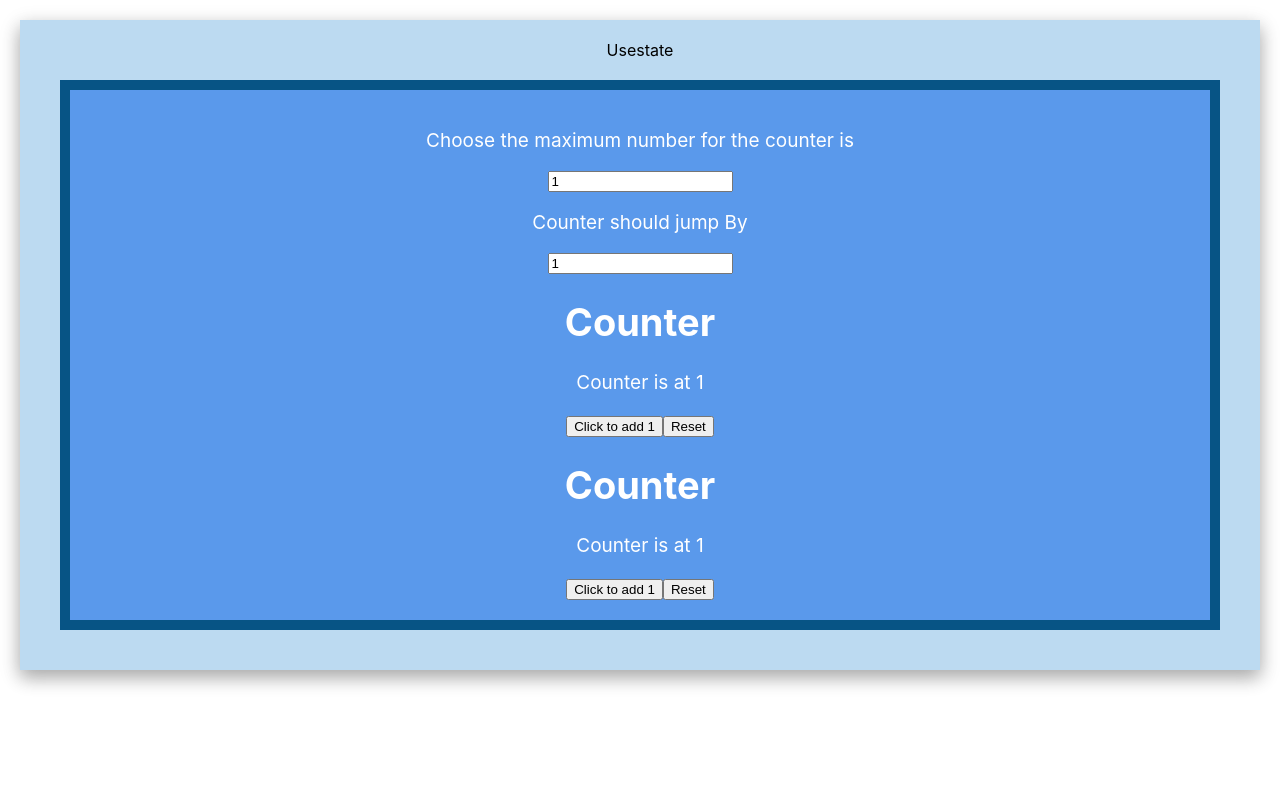
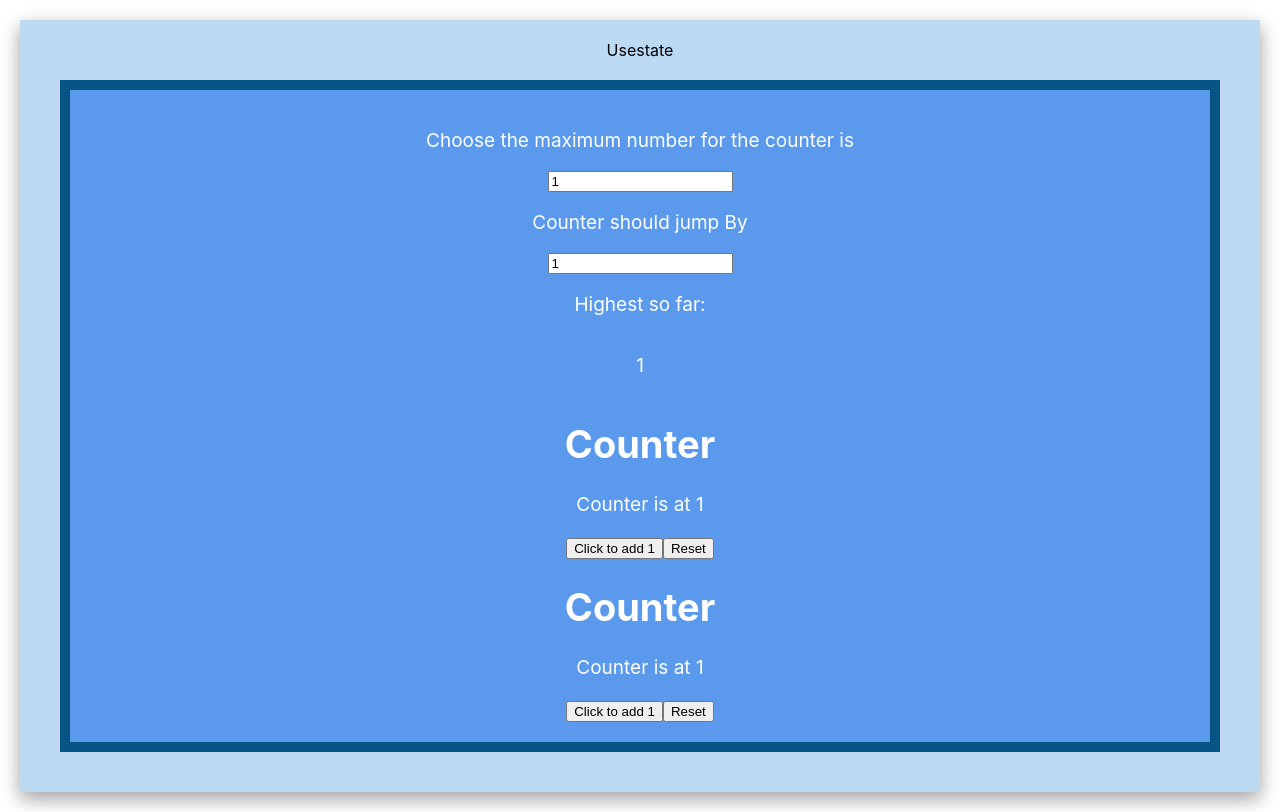
Before and after one commit to yehieladam/usestate, a React (Create React App) app: page / in a window 1280 px wide. Built offline with nearby package versions, Linux system fonts and the light colour scheme.

Commit message:
Exercise 6

```diff
--- a/src/App.js
+++ b/src/App.js
@@ -9,16 +9,22 @@ function App() {
     const[delta,setDelta] = useState(1);
     const[Max,setMax] = useState(1);
     const[Res,setReset] = useState(false);
+    const [highest, sethighest] =useState(1)
+
+
 
 
 function hendeleMax(e){
       setMax(Number(e.target.value))
 }
 
+
+
 function GetReset(data){
   console.log(data)
   setReset(data)
 }
+
 
 function hendeleDelta(e){
         setDelta(Number(e.target.value))
@@ -26,6 +32,9 @@ function hendeleDelta(e){
         setDelta("0")
       }
 
+function saveHighest(high){
+        sethighest(high)
+      }
 
   return (
     <div className="App">
@@ -38,8 +47,11 @@ function hendeleDelta(e){
   <p> Counter should jump By </p>
   <input type = "number" value={delta} onChange={hendeleDelta}/>
 
-  <Counter delta = {delta} Max ={Max} GetReset = {GetReset} needToreset={Res} />
-  <Counter delta = {delta} Max ={Max} GetReset = {GetReset} needToreset={Res} />
+  <p>Highest so far:</p>
+  <p>{highest}</p>
+
+  <Counter delta = {delta} Max ={Max} GetReset = {GetReset} needToreset={Res} saveHighest={saveHighest} highest ={highest}   />
+  <Counter delta = {delta} Max ={Max} GetReset = {GetReset} needToreset={Res} saveHighest={saveHighest} highest ={highest} />
   </div>
     </div>
   );
--- a/src/Counter.js
+++ b/src/Counter.js
@@ -1,8 +1,9 @@
 import { useState,useEffect } from "react";
 function Counter(props) {
 
-  const{delta,Max,GetReset,needToreset} = props;
-  const[count, setCount]  = useState(1);
+  const{delta,Max,GetReset,needToreset,saveHighest,highest} = props;
+  const[count,setCount]  = useState(1);
+
 
 useEffect(()=>{
 if(needToreset){
@@ -13,6 +14,12 @@ if(needToreset){
 },[needToreset,GetReset])
 
 
+useEffect(()=>{
+  if(count>highest)
+  saveHighest(count)
+},[count,highest,saveHighest])
+
+
   function incr(){
       setCount(
         function(oldCount){
@@ -20,7 +27,9 @@ if(needToreset){
             setCount(0)
           }
             else{
+
               return oldCount + delta
+
 
             }
 
@@ -31,6 +40,8 @@ if(needToreset){
       GetReset(true)
      // setCount(0)
     }
+
+
 
   return (
     <div>
```
